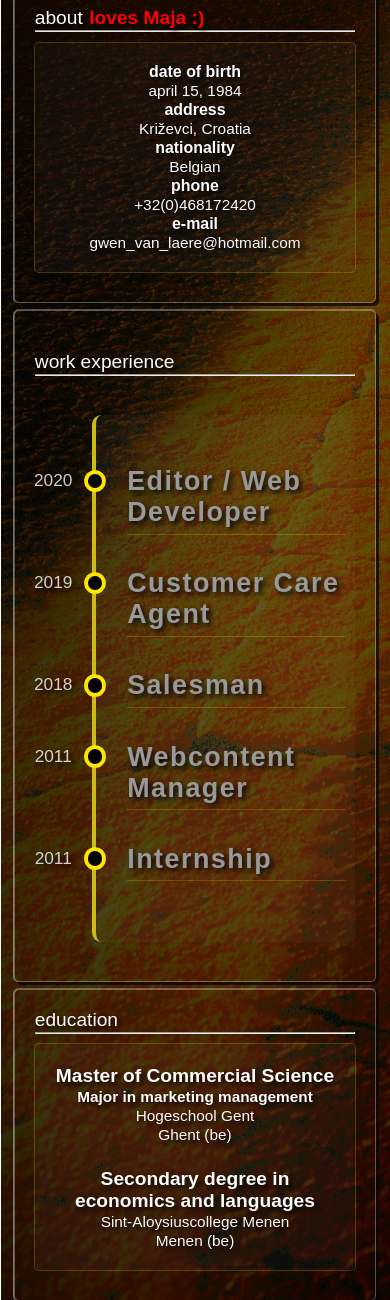
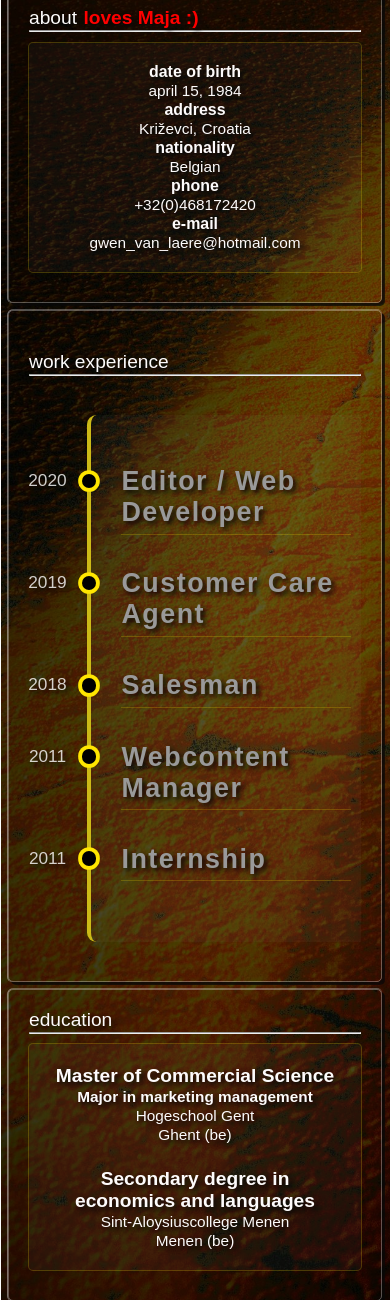
Before and after one commit to gwenvanlaere/gwenvanlaere.github.io, a PHP site: page / in a window 390 px wide. Shown: the part 398-1698 px from the top of the page. Run offline with PHP 8.4, Linux system fonts and the light colour scheme.

Commit message:
Update skills.css

```diff
--- a/css/skills.css
+++ b/css/skills.css
@@ -544,7 +544,7 @@ hr {
         flex-direction: column;
         margin: 0;
         height: 100%;
-        width: 95%;
+        width: 98%;
 
     }
 
```
